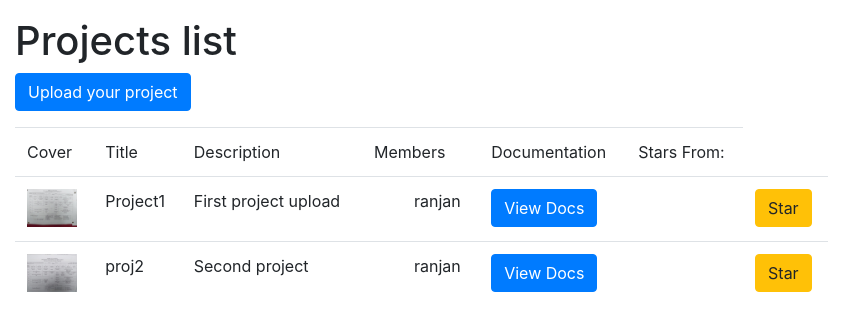
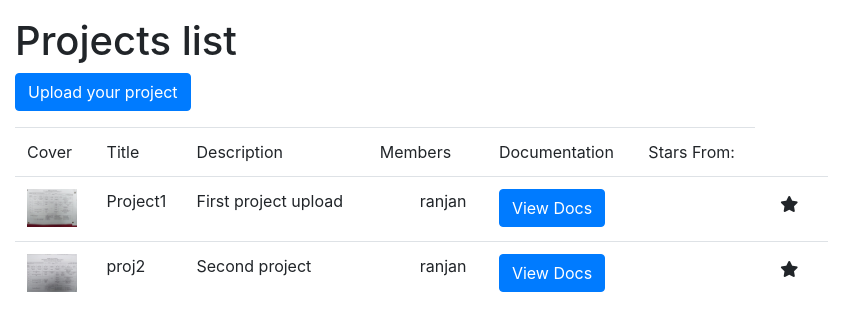
Before and after one commit to werewolf-65/Kakshya, a Django app: page /projects/ in a window 1280 px wide. Shown: the part 79-410 px from the top of the page, without its empty margins (0-860 px from the left). Run offline with Django 3.2, Linux system fonts and the light colour scheme; data comes from the database, SQL or seed files in the repository; both versions use the stored data as it was after the commit; data that the repository does not hold is empty; some libraries are stand-ins or nearby versions.

Commit message:
just checking

```diff
--- a/blog/templates/blog/base.html
+++ b/blog/templates/blog/base.html
@@ -9,6 +9,9 @@
    <!-- Bootstrap CSS -->
    <link rel="stylesheet" href="https://stackpath.bootstrapcdn.com/bootstrap/4.2.1/css/bootstrap.min.css" integrity="sha384-GJzZqFGwb1QTTN6wy59ffF1BuGJpLSa9DkKMp0DgiMDm4iYMj70gZWKYbI706tWS" crossorigin="anonymous">
    <link rel="stylesheet" href="{% static 'blog/style.css' %}">
+   <link rel="stylesheet" href="https://use.fontawesome.com/releases/v5.7.1/css/all.css" integrity="sha384-fnmOCqbTlWIlj8LyTjo7mOUStjsKC4pOpQbqyi7RrhN7udi9RwhKkMHpvLbHG9Sr" crossorigin="anonymous">
+
+
       {% if title %}
       <title>Kakshya-{{title}}</title>
       {% else %}
--- a/projects/templates/projects/project_list.html
+++ b/projects/templates/projects/project_list.html
@@ -51,7 +51,7 @@
         <td>
           <form action="{% url 'star_project' %}" method="post">
             {% csrf_token %}
-            <button type="submit" name="post_id" value="{{ project.id }}" class="btn btn-warning btn-small">Star</button>
+            <button type="submit" name="post_id" value="{{ project.id }}" class="fa fa-star btn" onclick="this.style.color='yellow'"></button>
             </form>
         </td>
         </tr>
```
Also changed, not shown: db.sqlite3, media/projects/covers/routine.jpg (added), media/projects/covers/routine1.jpg (added), 2 other files.
